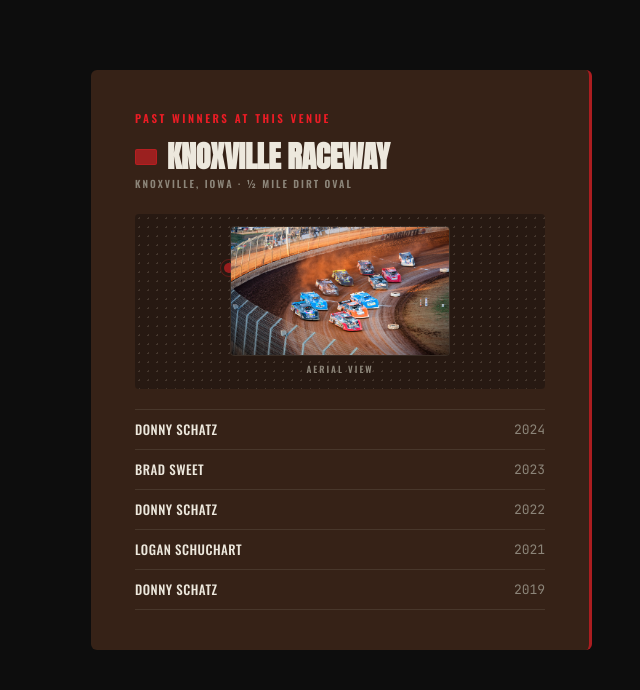
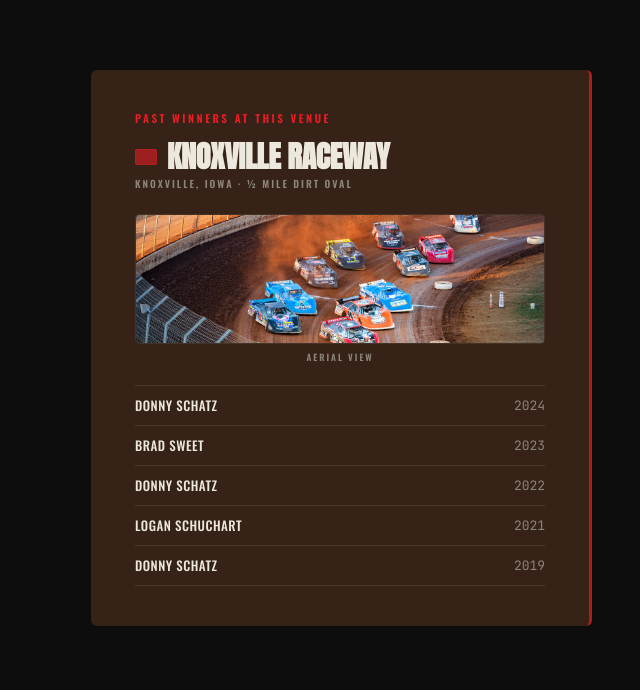
Before and after one commit to Jhm323/wrg-site-demo, a PHP site: page / in a window 1280 px wide; the page is wider, and only the part inside the window is pictured. Shown: the part 2803-3493 px from the top of that part, without its empty margins (640-1280 px from the left). Run offline with PHP 8.4, Linux system fonts and the light colour scheme.

Commit message:
debug the dot map, remove the dot map

```diff
--- a/index.html
+++ b/index.html
@@ -423,47 +423,12 @@
             </div>
             <p class="track-ctx__location u-label">Knoxville, Iowa &middot; &frac12; Mile Dirt Oval</p>
 
-            <!-- Visual zone: layered z-stack. Globe is a background texture layer;
-                 aerial track view sits on top as the focal element.
-                 aria-hidden — decorative graphics; semantic content is the winners list below. -->
-            <div class="track-ctx__visual" aria-hidden="true">
-
-              <!-- BACK LAYER: world-map background with location pin.
-                   Globe reads as a design/texture layer — no zone label here. -->
-              <!-- GLOBE + LOCATION PIN — PLACEHOLDER.
-                   PRODUCTION: one reusable world-map asset (WebP/AVIF from CloudFront CDN)
-                   shared across all tracks. Pin is positioned from the track's real lat/long
-                   coordinates (available in the DB / racing_track table).
-                   Knoxville IA: 41.30°N 93.10°W → Mercator ≈ 23% from left, 31% from top.
-                   PROD markup:
-                     <picture>
-                       <source type="image/avif" srcset="world-map.avif">
-                       <source type="image/webp" srcset="world-map.webp">
-                       <img class="track-ctx__globe-img" src="world-map.jpg" alt=""
-                            width="200" height="130" loading="lazy" decoding="async">
-                     </picture>
-                   alt="" — zone is aria-hidden; no meaningful alternative needed.
-                   loading="lazy" — below the fold (image perf conventions § 7). -->
-              <div class="track-ctx__globe-wrap">
-                <div class="track-ctx__globe">
-                  <!-- Pin: absolute-positioned at Knoxville IA Mercator coords (41.3°N 93.1°W). -->
-                  <span class="track-ctx__pin"></span>
-                </div>
-              </div>
-
-              <!-- FRONT LAYER: aerial track view, centered over the globe background.
-                   Graceful degradation: if aerial is absent, globe + name + winners carry the card. -->
-              <!-- AERIAL TRACK VIEW — PLACEHOLDER.
+            <!-- Aerial track view — clean, full-width, no layering.
                  PRODUCTION: aerial/satellite photo from the yoda asset/marketing folder,
-                   keyed by track. Real photography of the actual venue — preferred over a
-                   vector outline for authenticity. Serve as WebP/AVIF, sized to the card,
-                   loading="lazy". Fallback: if a track lacks an aerial, hide this element
-                   gracefully (card still works via name + globe + winners):
-                   CSS → .track-ctx__aerial-wrap:not(:has(img[src])) { display: none; }
-                   or JS → if (!aerial.src) aerialWrap.hidden = true; -->
-              <figure class="track-ctx__aerial-wrap">
-                <!-- Placeholder: stock landscape at aerial aspect ratio (220×130).
-                     PRODUCTION: <picture> with AVIF + WebP sources from yoda CDN. -->
+                 keyed by track. Serve as WebP/AVIF. Fallback: if absent, hide this element
+                 gracefully (card still works via name + map chip + winners):
+                 CSS → .track-ctx__aerial-wrap:not(:has(img[src])) { display: none; } -->
+            <figure class="track-ctx__aerial-wrap" aria-hidden="true">
               <!-- WRG aerial track photo — real but illustrative;
                    production will serve venue-specific aerials from WRG media library. -->
               <img class="track-ctx__aerial"
@@ -475,8 +440,6 @@
                    decoding="async">
               <p class="track-ctx__zone-label u-label">AERIAL VIEW</p>
             </figure>
-
-            </div>
 
             <!-- PAST WINNERS LIST
                  PRODUCTION: query WRG-PublicApi /tracks/{track_ID}/results?series={entity_ID}
--- a/style.css
+++ b/style.css
@@ -989,10 +989,9 @@ img {
 /*
  * Block type 2 within .floating-blocks. Inherits all .floating-block__card base styles
  * (clay bg, border, radius, padding, racecar-launch entrance, hover lunge).
- * Distinct internal layout — visual zone + winners list — not a replacement for
- * editorial blocks; both coexist in the section.
+ * Layout: header row (flag + title) → location line → aerial photo → winners list.
  * PRODUCTION: venue + winners data from WRG-PublicApi.
- * Graceful degradation: if aerial image is absent, winners list + globe carry the card.
+ * Graceful degradation: if aerial absent, title + winners list carry the card.
  */
 
 .track-ctx__header {
@@ -1029,69 +1028,22 @@ img {
   margin-bottom: 22px;
 }
 
-/* Visual zone: layered z-stack. Globe fills the zone as a background texture (abs);
-   aerial wrap is in normal flow so it sets the zone height. overflow:hidden keeps
-   both layers clipped to the card bounds at all widths.
-   min-height ensures the globe texture is visible if the aerial is absent. */
-.track-ctx__visual {
-  position: relative;
+/* Aerial track photo — clean full-width element, no layering.
+   aspect-ratio prevents CLS (matches intrinsic width="220" height="130").
+   object-fit:cover handles production images whose dimensions may vary. */
+.track-ctx__aerial-wrap {
+  display: block;
   margin-bottom: 20px;
-  border-radius: 4px;
-  overflow: hidden;
-  min-height: 80px;
-}
-
-/* Globe wrap: back layer — fills the zone completely via absolute positioning */
-.track-ctx__globe-wrap {
-  position: absolute;
-  inset: 0;
-}
-
-/* Placeholder dotted-world-map background — softened (opacity 0.55) so it reads as
-   a design texture behind the aerial, not a labeled focal element of its own.
-   Fills globe-wrap completely; no border/radius (parent .track-ctx__visual handles that).
-   PRODUCTION: replace .track-ctx__globe div with a <picture> element (see HTML comment).
-   Shared asset; loading="lazy" required per image performance conventions (§ 7). */
-.track-ctx__globe {
-  width: 100%;
-  height: 100%;
-  background:
-    radial-gradient(
-      circle,
-      color-mix(in srgb, var(--dc-track-gray) 48%, transparent) 1px,
-      transparent 1px
-    ),
-    color-mix(in srgb, var(--dc-black) 65%, var(--dc-clay));
-  background-size: 9px 9px, 100% 100%;
-  position: relative;
-  overflow: hidden;
-  opacity: 0.55;
-}
-
-/* Aerial wrap: front layer, in normal flow so it sets the zone height.
-   z-index:1 lifts it above the absolute globe layer. */
-.track-ctx__aerial-wrap {
-  position: relative;
-  z-index: 1;
-  display: flex;
-  flex-direction: column;
-  align-items: center;
-  gap: 6px;
-  padding: 12px;
-}
-
-/* Aerial photo — placeholder or production AVIF/WebP from yoda CDN.
-   max-width:100% scales the image down in narrow containers without layout shift
-   (intrinsic width="220" height="130" on <img> and aspect-ratio here prevent CLS).
-   object-fit:cover maintains fill if production source dimensions vary. */
+}
+
 .track-ctx__aerial {
   display: block;
-  width: 220px;
-  max-width: 100%;
+  width: 100%;
   aspect-ratio: 220 / 130;
   object-fit: cover;
   border-radius: 4px;
   border: 1px solid color-mix(in srgb, var(--dc-track-gray) 18%, transparent);
+  margin-bottom: 6px;
 }
 
 /* Label beneath the aerial view */
@@ -1101,27 +1053,6 @@ img {
   color: var(--dc-track-gray);
   text-align: center;
   margin: 0;
-}
-
-/* Location pin — absolute-positioned at Knoxville IA Mercator coords (41.3°N 93.1°W) */
-.track-ctx__pin {
-  position: absolute;
-  left: 23%;
-  top: 31%;
-  width: 10px;
-  height: 10px;
-  background: var(--brand-primary);
-  border-radius: 50%;
-  transform: translate(-50%, -50%);
-}
-
-/* Outer ring on the pin */
-.track-ctx__pin::after {
-  content: '';
-  position: absolute;
-  inset: -4px;
-  border: 1.5px solid color-mix(in srgb, var(--brand-primary) 50%, transparent);
-  border-radius: 50%;
 }
 
 /* Past winners list */
@@ -2078,8 +2009,6 @@ img {
     font-size: 26px;
   }
 
-  /* Track context card: z-stack visual zone is responsive without mobile overrides.
-     max-width:100% on .track-ctx__aerial scales it down in narrow cards automatically. */
 
   /* Season Stats bento: compact 2-col grid on mobile (no rail, full viewport width).
      Same 4-row structure as the intermediate breakpoint but shorter row heights
```
Lines whose indentation alone changed are shown as unchanged.
